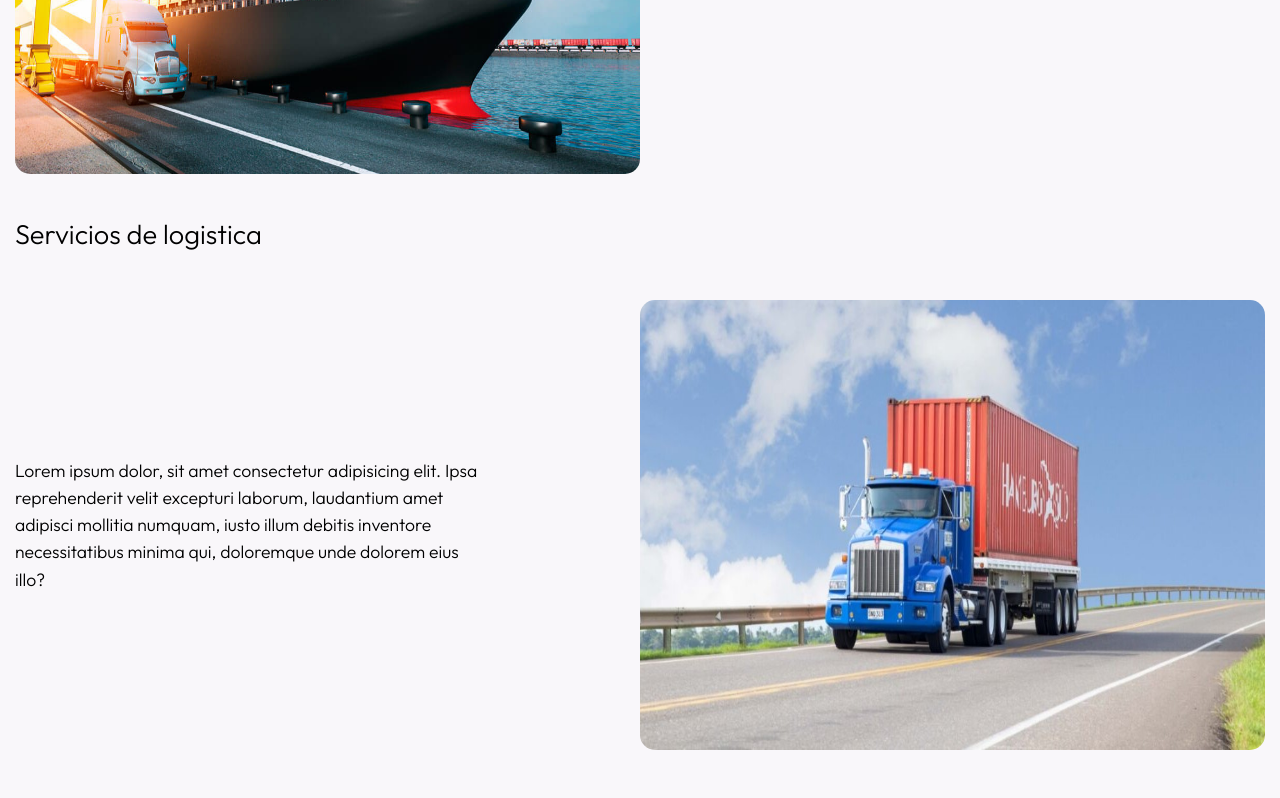
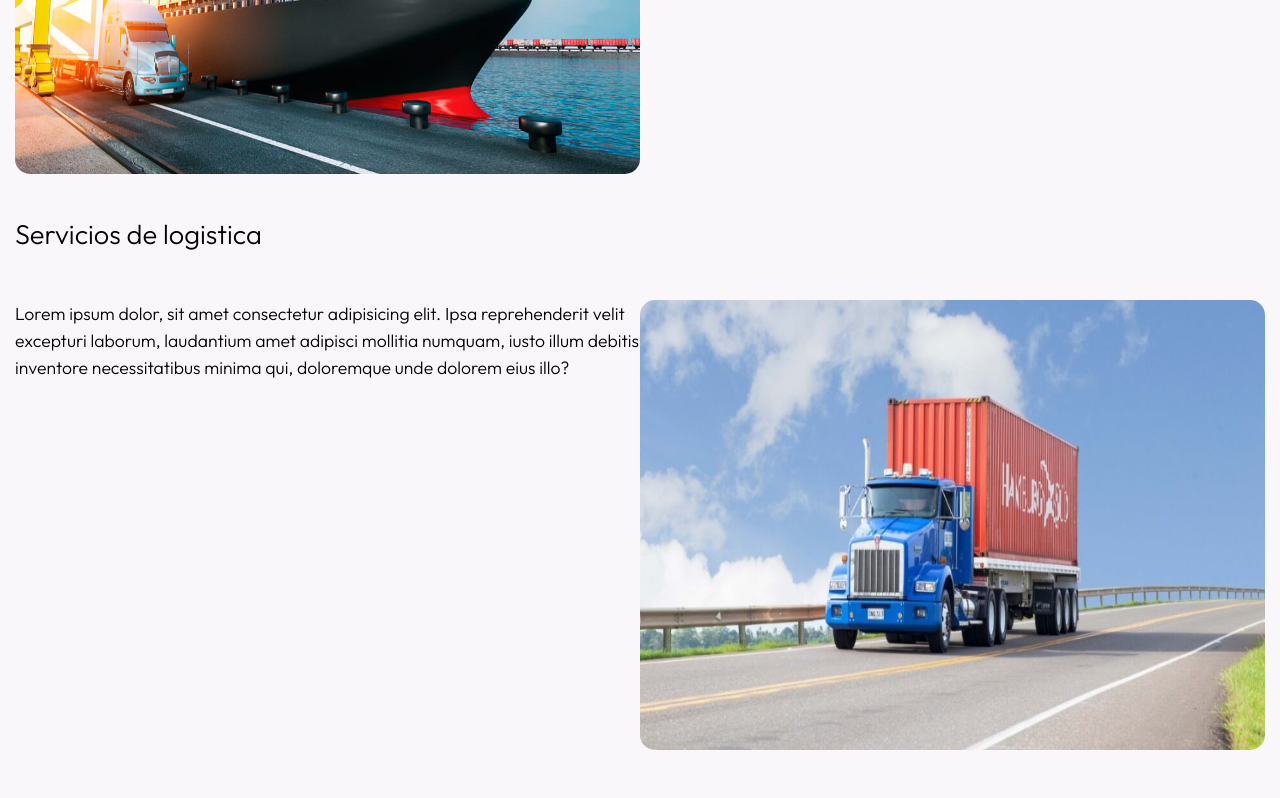
Before and after one commit to BryanGordon/transporte, a React (Vite) app: page / in a window 1280 px wide. Shown: the part 877-1675 px from the top of the page. Built offline with nearby package versions, Linux system fonts and the light colour scheme.

Commit message:
Update servicios component

```diff
--- a/src/components/Servicios.tsx
+++ b/src/components/Servicios.tsx
@@ -1,25 +1,12 @@
 import '../Servicios.css'
-import { Carousel, CarouselContent, CarouselItem, CarouselNext, CarouselPrevious } from './ui/carousel'
 import Img1 from '../assets/transportes-1.jpg'
 import Img2 from '../assets/transporte-2.jpg'
 import Img3 from '../assets/transporte-4.jpg'
 
 export function Servicios () {
   return (
-    <article>
+    <article id='servicios'>
       <h1>Ofertamos diferentes tipos de servicios</h1>
-      <div className='container-carousel'>
-        {/*
-        <Carousel>
-          <CarouselContent>
-            <CarouselItem>Algo</CarouselItem>
-            <CarouselItem>Algo</CarouselItem>
-          </CarouselContent>
-          <CarouselNext />
-          <CarouselPrevious />
-        </Carousel>
-        */}
-      </div>
 
       <div className='data-container'>
         <div className='mb-10'>
@@ -37,11 +24,11 @@ export function Servicios () {
         <div className='mb-10'>
           <h2>Servicios de logistica</h2>
           <div className='data'>
-            <p className='img-1'>Lorem ipsum dolor, sit amet consectetur adipisicing elit. Ipsa reprehenderit
+            <p className='img-1-re'>Lorem ipsum dolor, sit amet consectetur adipisicing elit. Ipsa reprehenderit
               velit excepturi laborum, laudantium amet adipisci mollitia numquam, iusto illum
               debitis inventore necessitatibus minima qui, doloremque unde dolorem eius illo?
             </p>
-            <img id='re' className='data-img' src={Img2} alt='imagen-2' />
+            <img className='data-img' src={Img2} alt='imagen-2' />
           </div>
         </div>
 
```
